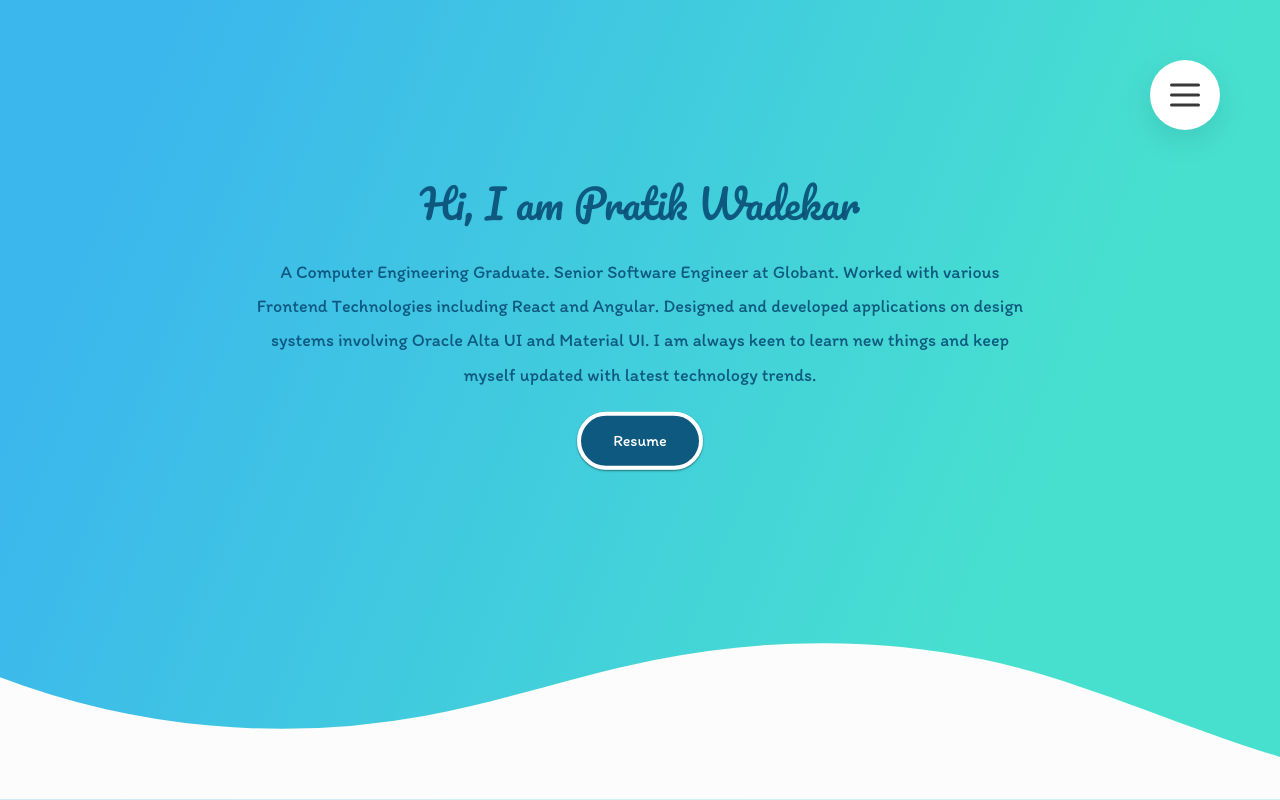
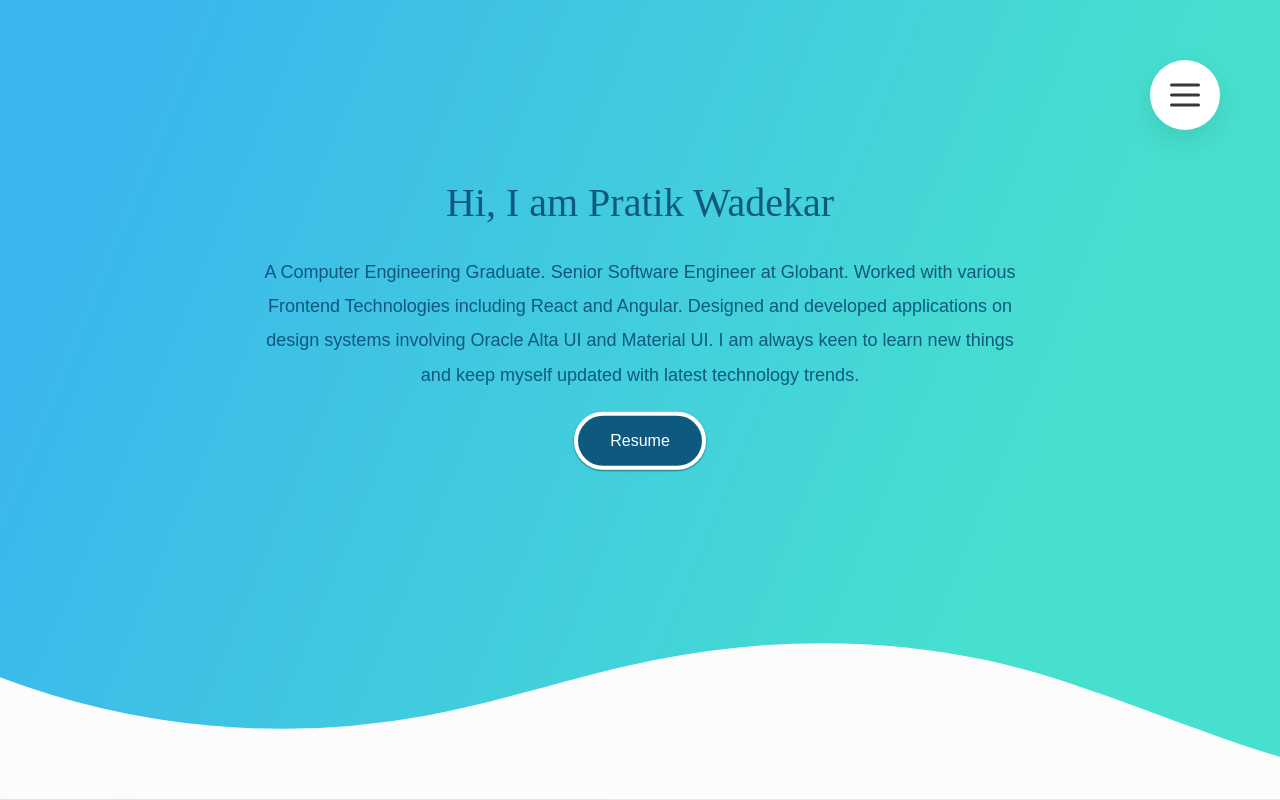
Before and after one commit to pratik-pdw/revamped-portfolio, a React (Create React App) app: page / in a window 1280 px wide. Shown: the top 800 px of the page. Built offline with nearby package versions, Linux system fonts and the light colour scheme.

Commit message:
removed font imports from google

```diff
--- a/src/sass/base/_typography.scss
+++ b/src/sass/base/_typography.scss
@@ -1,11 +1,9 @@
-@import url("https://fonts.googleapis.com/css2?family=Pacifico&family=Source+Sans+Pro:wght@400;600;700&display=swap");
-@import url("https://fonts.googleapis.com/css2?family=Itim&display=swap");
 html {
   font-size: 62.5%;
 }
 
 body {
-  font-family: "Itim", "sans-serif";
+  font-family: "Itim", sans-serif;
   font-weight: 400;
   line-height: 1.6;
   font-size: 1.6rem;
```
